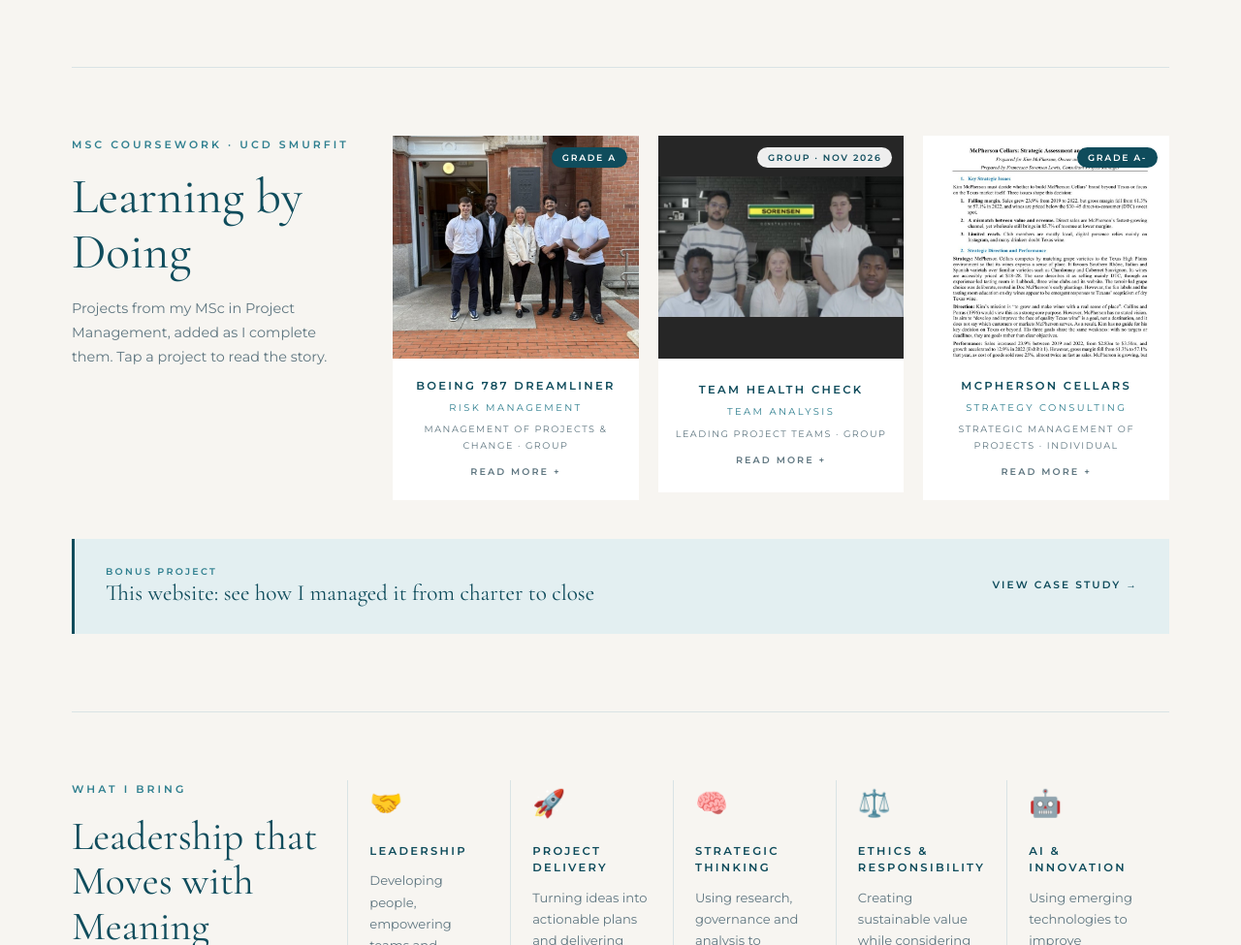
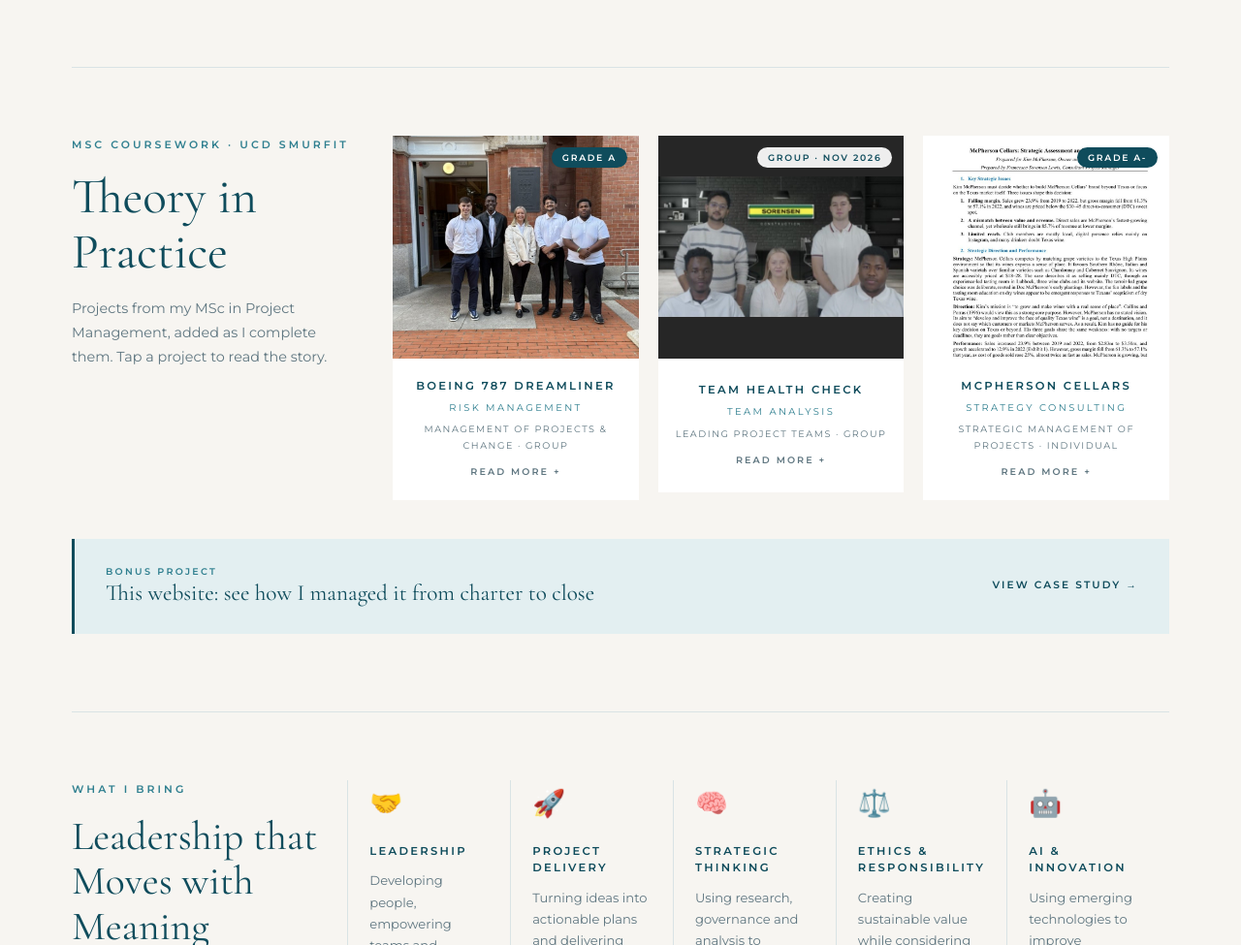
Before and after one commit to FrancescaSorensenLewis/francescasorensenlewis.github.io, a plain HTML site: page index.html in a window 1280 px wide. Shown: the part 4053-5028 px from the top of the page at 97% size. Drawn offline with nearby package versions, Linux system fonts and the light colour scheme.

Commit message:
Add files via upload

```diff
--- a/index.html
+++ b/index.html
@@ -1020,7 +1020,7 @@
     <div class="work msc-work reveal">
       <div>
         <span class="label">MSc Coursework · UCD Smurfit</span>
-        <h2>Learning by Doing</h2>
+        <h2>Theory in Practice</h2>
         <p class="lead" style="font-size:.9rem">Projects from my MSc in Project Management, added as I complete them. Tap a project to read the story.</p>
       </div>
       <div class="work-cards stagger">
```
